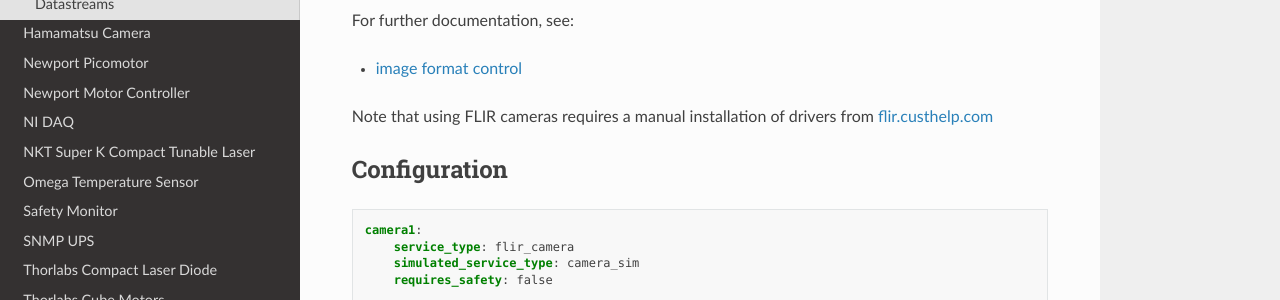
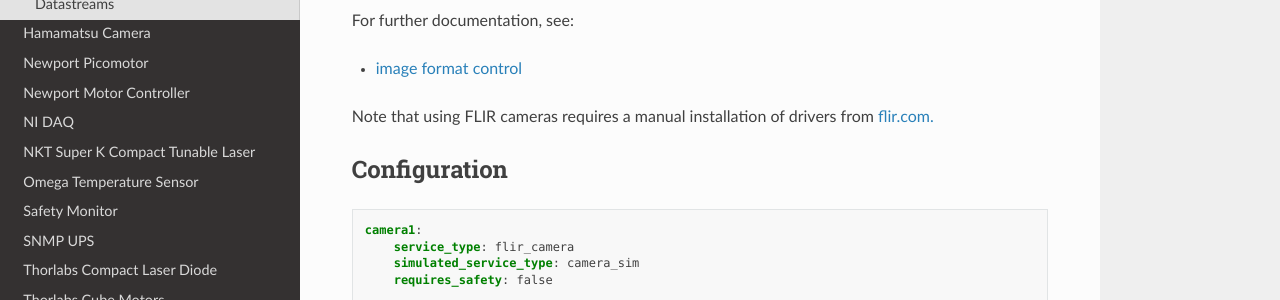
Before and after one commit to spacetelescope/catkit2, a Sphinx documentation site: the page built from docs/services/flir_camera.rst, in a window 1280 px wide and 900 px high. Shown: the part 271-571 px from the top of the window. Built offline with Sphinx 7.4.7 and the Read the Docs theme 2.0.0, drawn with Linux system fonts in a browser that asks for light colours.

Commit message:
update flir documentation

```diff
--- a/docs/services/flir_camera.rst
+++ b/docs/services/flir_camera.rst
@@ -8,7 +8,7 @@ For further documentation, see:
 
 - `image format control <http://softwareservices.flir.com/BFS-U3-200S6/latest/Model/public/ImageFormatControl.html>`_
 
-Note that using FLIR cameras requires a manual installation of drivers from `flir.custhelp.com <https://flir.custhelp.com/app/answers/detail/a_id/47/~/flir-cameras---drivers>`_
+Note that using FLIR cameras requires a manual installation of drivers from `flir.com. <https://www.flir.com/support-center/iis/machine-vision/knowledge-base/technical-documentation-blackfly-s-usb3/>`_
 
 Configuration
 -------------
```
